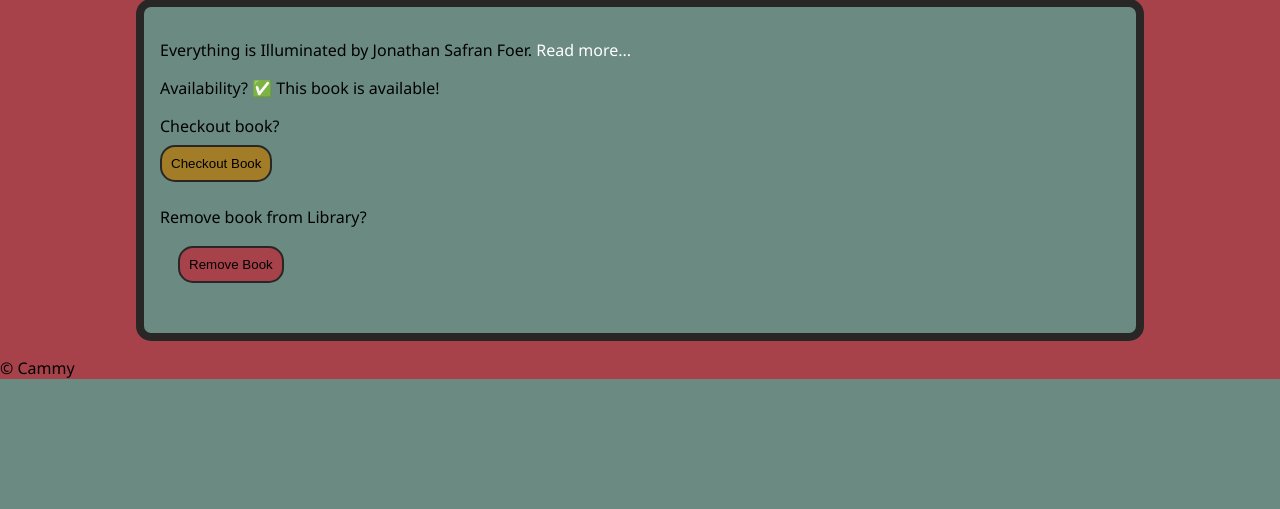
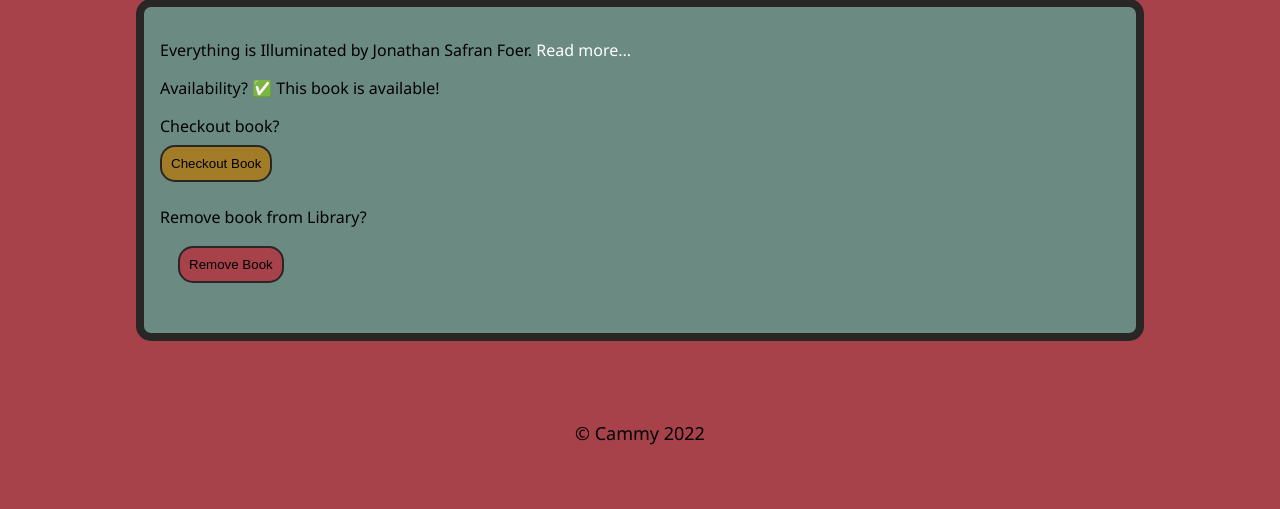
Before and after one commit to cjsarab/flask_library_books, a Flask app: page /books in a window 1280 px wide. Shown: the part 1627-2136 px from the top of the page. Before the commit the page ends 2006 px from the top, so only its background shows below. Run offline with Flask 2, Linux system fonts and the light colour scheme.

Commit message:
Changed footer

```diff
--- a/static/style.css
+++ b/static/style.css
@@ -1,9 +1,3 @@
-/* .color1 {color: #c9607c;}
-.color2 {color: #ca7761;}
-.color3 {color: #bf9a69;}
-.color4 {color: #b3b78a;}
-.color5 {color: #a8c8ac;} */
-
 body {
     background-color:#A7414A;
     color: #000;
@@ -132,3 +126,10 @@ a:hover {
 .form-remove input[type="submit"]:hover {
     background-color: crimson;
 }
+
+footer {
+    display: flex;
+    justify-content: center;
+    padding: 64px;
+    font-size: large;
+}
--- a/templates/base.html
+++ b/templates/base.html
@@ -28,7 +28,7 @@
             {% endblock %}
         </main>
         <footer>
-            &copy; Cammy
+            &copy; Cammy 2022
         </footer>
     </body>
 </html>
```
